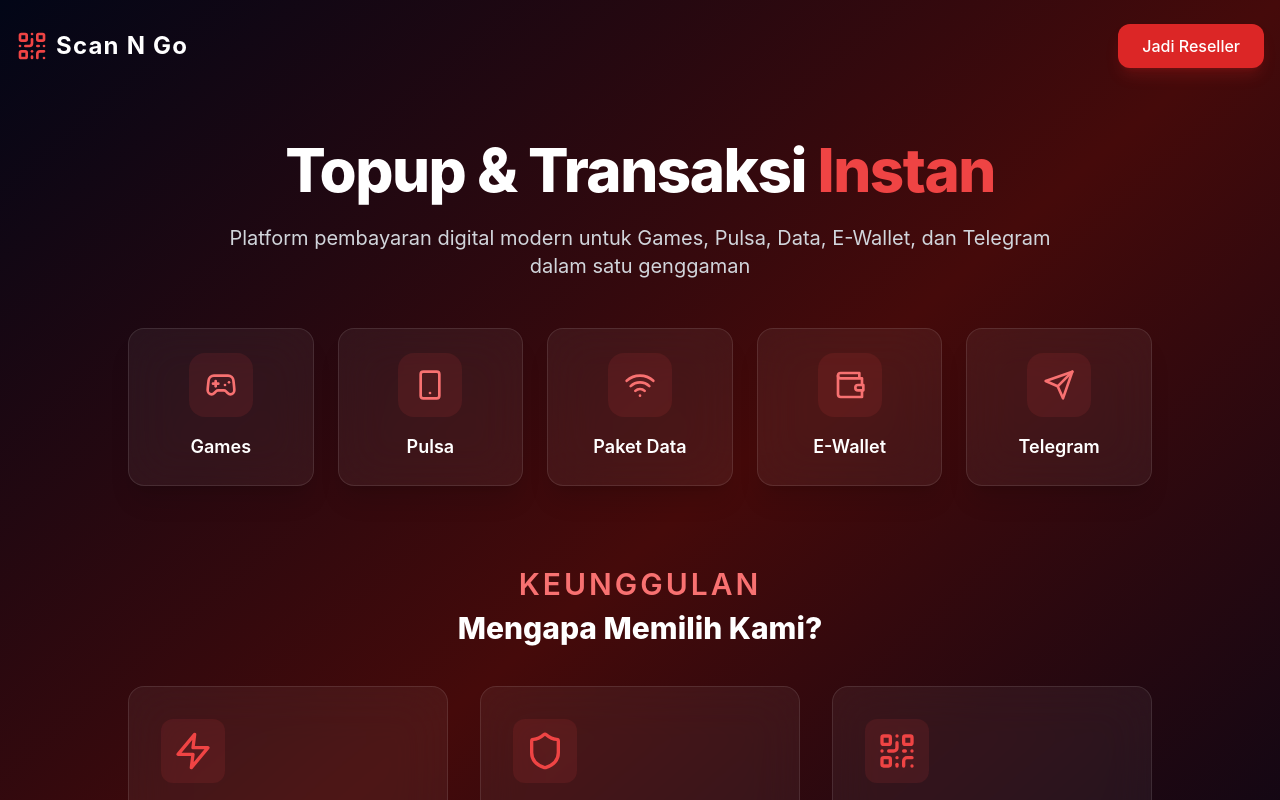
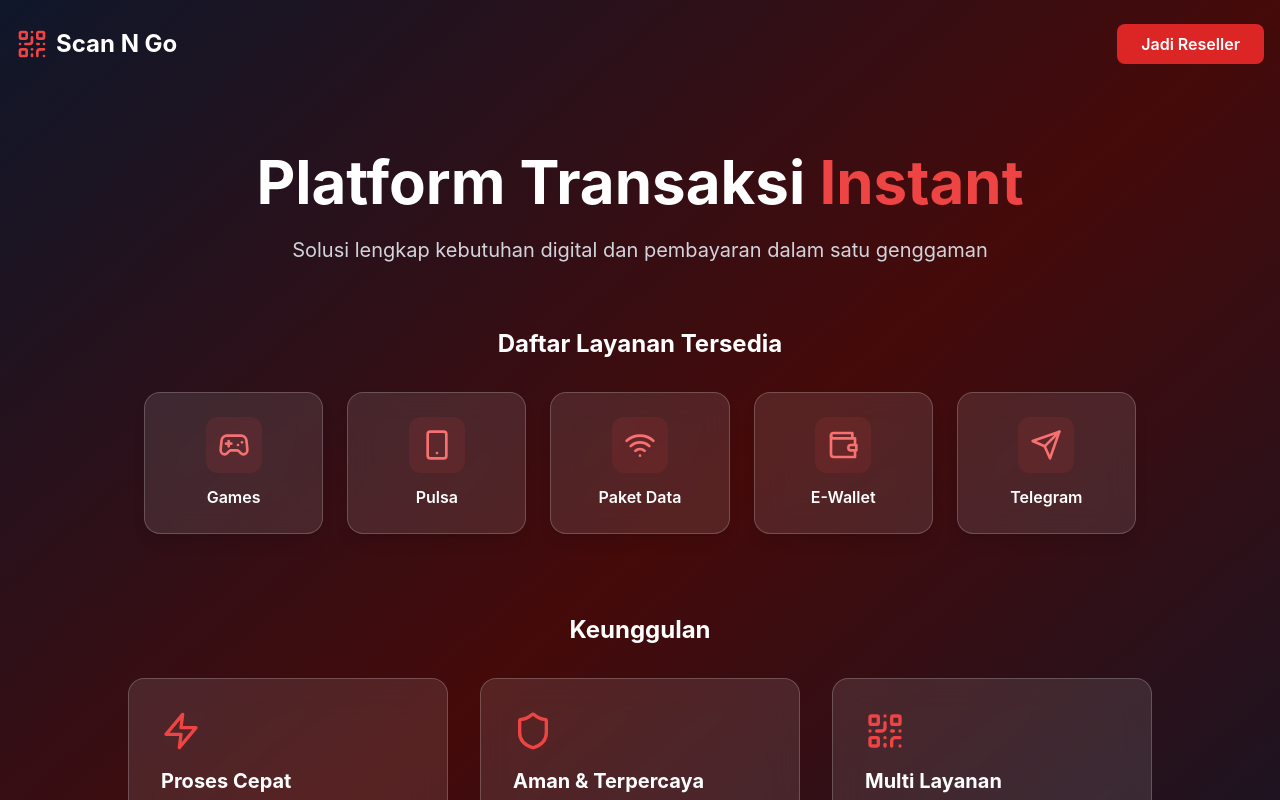
Before and after one commit to ofcdigisphere-labs/tnsmiley, a React (Vite) app in the folder frontend/: page / in a window 1280 px wide. Shown: the top 800 px of the page. Built offline with nearby package versions, Linux system fonts and the light colour scheme; no server answers.

Commit message:
LandingPage.jsx

```diff
--- a/frontend/src/pages/LandingPage.jsx
+++ b/frontend/src/pages/LandingPage.jsx
@@ -12,7 +12,7 @@
     setIsLoggedIn(!!userData);
   }, []);
 
-  const categories = [
+  const services = [
     { title: 'Games', icon: <Gamepad2 className="w-8 h-8 text-red-400" />, path: '/games' },
     { title: 'Pulsa', icon: <Smartphone className="w-8 h-8 text-red-400" />, path: '/pulsa' },
     { title: 'Paket Data', icon: <Wifi className="w-8 h-8 text-red-400" />, path: '/data' },
@@ -21,19 +21,19 @@
   ];
 
   return (
-    <div className="min-h-screen bg-gradient-to-br from-slate-950 via-red-950 to-slate-950 text-white">
+    <div className="min-h-screen bg-gradient-to-br from-slate-900 via-red-950 to-slate-900">
       {/* Header */}
       <nav className="container mx-auto px-4 py-6">
         <div className="flex items-center justify-between">
           <div className="flex items-center gap-2">
             <QrCode className="w-8 h-8 text-red-500" />
-            <h1 className="text-2xl font-bold tracking-wider">Scan N Go</h1>
+            <h1 className="text-2xl font-bold text-white">Scan N Go</h1>
           </div>
           <div className="flex items-center gap-3">
             {isLoggedIn ? (
               <button
                 onClick={() => navigate('/dashboard')}
-                className="inline-flex items-center gap-2 bg-red-600 hover:bg-red-700 text-white px-6 py-2 rounded-xl transition shadow-lg shadow-red-600/20"
+                className="inline-flex items-center gap-2 bg-red-600 hover:bg-red-700 text-white px-6 py-2 rounded-lg transition"
               >
                 <LayoutDashboard className="w-4 h-4" />
                 Dashboard
@@ -41,7 +41,7 @@
             ) : (
               <button
                 onClick={() => navigate('/register')}
-                className="bg-red-600 hover:bg-red-700 text-white px-6 py-2.5 rounded-xl font-medium transition shadow-lg shadow-red-600/20"
+                className="bg-red-600 hover:bg-red-700 text-white px-6 py-2 rounded-lg transition font-semibold"
               >
                 Jadi Reseller
               </button>
@@ -51,60 +51,58 @@
       </nav>
 
       {/* Hero Section */}
-      <div className="container mx-auto px-4 pt-12 pb-16">
-        <div className="max-w-4xl mx-auto text-center mb-12">
-          <h2 className="text-4xl md:text-5xl lg:text-6xl font-extrabold mb-4 md:mb-6 tracking-tight">
-            Topup & Transaksi
-            <span className="text-red-500"> Instan</span>
+      <div className="container mx-auto px-4 py-16">
+        <div className="max-w-4xl mx-auto text-center mb-16">
+          <h2 className="text-4xl md:text-5xl lg:text-6xl font-bold text-white mb-4 md:mb-6 px-4">
+            Platform Transaksi
+            <span className="text-red-500"> Instant</span>
           </h2>
-          <p className="text-base md:text-xl text-gray-300 mb-8 px-4">
-            Platform pembayaran digital modern untuk Games, Pulsa, Data, E-Wallet, dan Telegram dalam satu genggaman
+          <p className="text-base md:text-xl text-gray-300 mb-6 md:mb-8 px-4">
+            Solusi lengkap kebutuhan digital dan pembayaran dalam satu genggaman
           </p>
         </div>
 
-        {/* Categories Grid (Like Lapakgaming style) */}
-        <div className="max-w-5xl mx-auto mb-20">
-          <div className="grid grid-cols-2 sm:grid-cols-3 md:grid-cols-5 gap-4 md:gap-6">
-            {categories.map((cat) => (
+        {/* Daftar Layanan Tersedia */}
+        <div className="mb-20">
+          <h3 className="text-xl md:text-2xl font-bold text-white text-center mb-8 px-4">
+            Daftar Layanan Tersedia
+          </h3>
+          <div className="grid grid-cols-2 sm:grid-cols-3 md:grid-cols-5 gap-4 md:gap-6 px-4 max-w-5xl mx-auto">
+            {services.map((item) => (
               <div
-                key={cat.title}
-                onClick={() => navigate(cat.path)}
-                className="bg-white/5 backdrop-blur-xl border border-white/10 rounded-2xl p-6 flex flex-col items-center justify-center text-center gap-4 hover:bg-white/10 hover:border-red-500/50 cursor-pointer transition transform hover:-translate-y-1 shadow-xl"
+                key={item.title}
+                onClick={() => navigate(item.path)}
+                className="bg-white/10 backdrop-blur-lg border border-white/20 rounded-2xl p-6 text-center hover:bg-white/20 transition cursor-pointer transform hover:scale-105 flex flex-col items-center justify-center gap-3 shadow-lg"
               >
-                <div className="p-4 bg-red-500/10 rounded-2xl">
-                  {cat.icon}
-                </div>
-                <span className="font-semibold text-lg">{cat.title}</span>
+                <div className="p-3 bg-red-500/10 rounded-xl">{item.icon}</div>
+                <p className="text-base font-semibold text-white">{item.title}</p>
               </div>
             ))}
           </div>
         </div>
 
-        {/* Features Section Header */}
-        <div className="text-center mb-10">
-          <h3 className="text-2xl md:text-3xl font-bold tracking-wide text-red-400 uppercase text-sm font-semibold tracking-widest mb-2">
+        {/* Keunggulan */}
+        <div className="mb-12">
+          <h3 className="text-xl md:text-2xl font-bold text-white text-center mb-8 px-4">
             Keunggulan
           </h3>
-          <h4 className="text-3xl font-extrabold">Mengapa Memilih Kami?</h4>
-        </div>
-
-        {/* Features */}
           <div className="grid sm:grid-cols-2 md:grid-cols-3 gap-6 md:gap-8 max-w-5xl mx-auto">
             <FeatureCard
               icon={<Zap className="w-10 h-10 text-red-500" />}
               title="Proses Cepat"
-            description="Transaksi otomatis diproses dalam hitungan detik setelah pembayaran berhasil"
+              description="Transaksi otomatis diproses dalam hitungan detik setelah pembayaran"
             />
             <FeatureCard
               icon={<Shield className="w-10 h-10 text-red-500" />}
               title="Aman & Terpercaya"
-            description="Sistem keamanan berlapis dan terverifikasi untuk setiap transaksi Anda"
+              description="Sistem pembayaran QRIS resmi yang aman dan terverifikasi"
             />
             <FeatureCard
               icon={<QrCode className="w-10 h-10 text-red-500" />}
               title="Multi Layanan"
-            description="Berbagai kebutuhan digital tersedia lengkap dalam satu platform modern"
+              description="Support berbagai kebutuhan digital lengkap dalam satu platform"
             />
+          </div>
         </div>
       </div>
 
@@ -118,10 +116,10 @@
 
 const FeatureCard = ({ icon, title, description }) => {
   return (
-    <div className="bg-white/5 backdrop-blur-xl border border-white/10 rounded-2xl p-6 md:p-8 hover:bg-white/10 transition">
-      <div className="mb-4 inline-block p-3 bg-red-500/10 rounded-xl">{icon}</div>
-      <h3 className="text-lg md:text-xl font-bold mb-2">{title}</h3>
-      <p className="text-sm md:text-base text-gray-400">{description}</p>
+    <div className="bg-white/10 backdrop-blur-lg border border-white/20 rounded-2xl p-6 md:p-8 hover:bg-white/20 transition">
+      <div className="mb-4">{icon}</div>
+      <h3 className="text-lg md:text-xl font-bold text-white mb-2">{title}</h3>
+      <p className="text-sm md:text-base text-gray-300">{description}</p>
     </div>
   );
 };
```
Lines whose indentation alone changed are shown as unchanged.
